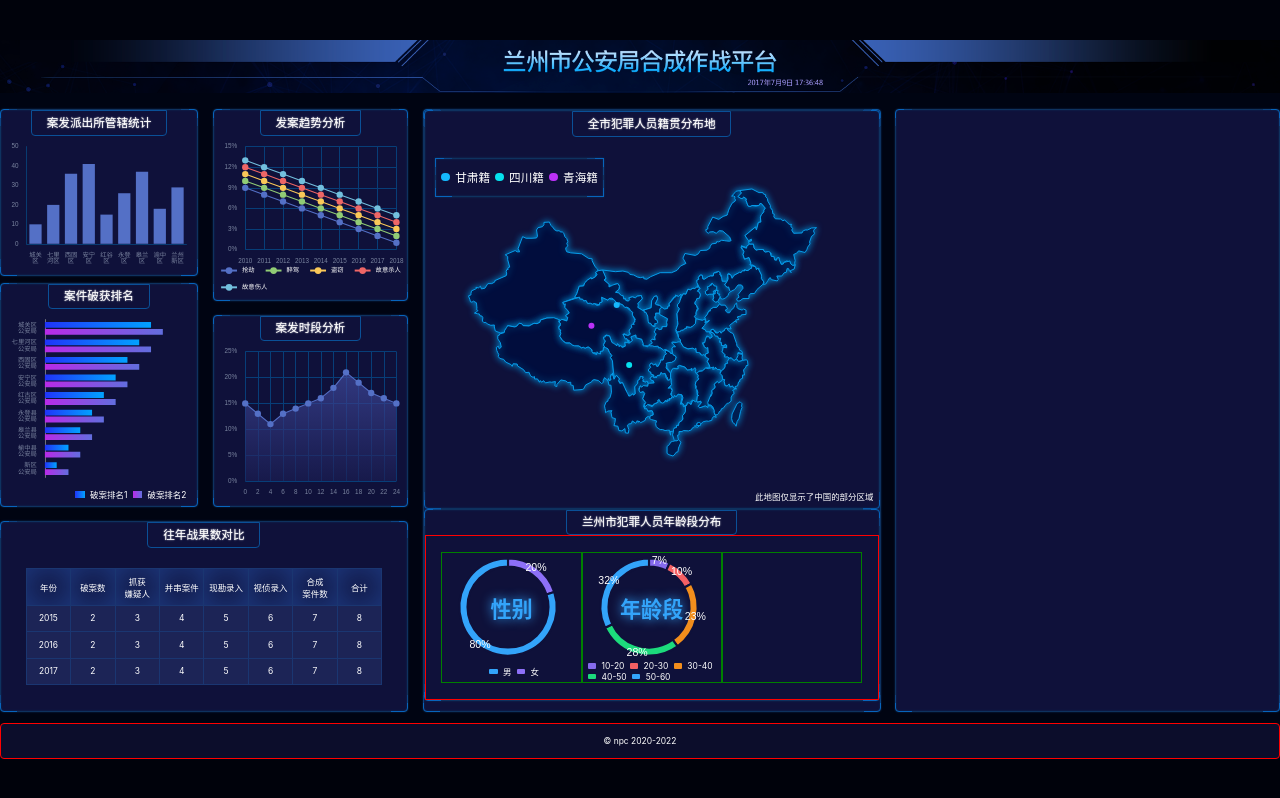
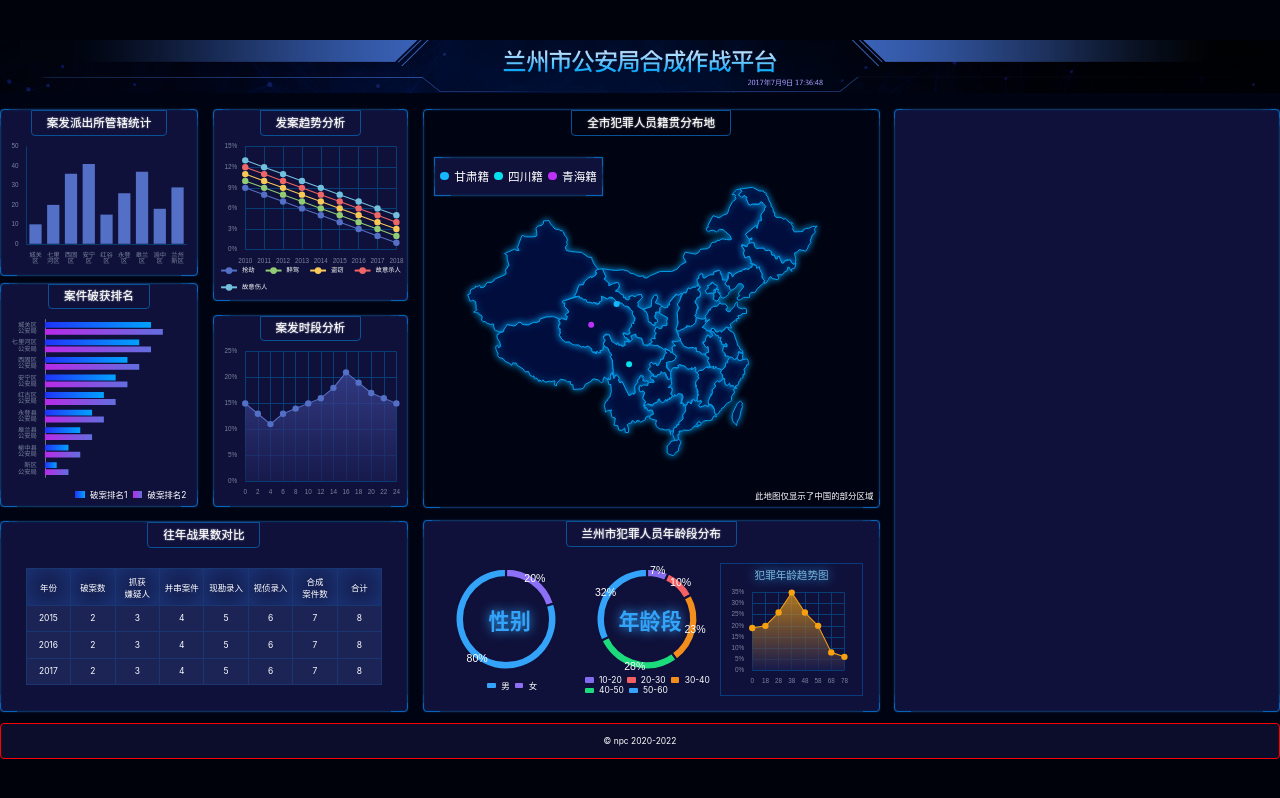
Before and after one commit to chen-qionghua/bigScreen, a React (Vite) app: page /#/ in a window 1280 px wide. Built offline with nearby package versions, Linux system fonts and the light colour scheme.

Commit message:
chart9完成并修改样式bug

```diff
--- a/src/components/chart-4.tsx
+++ b/src/components/chart-4.tsx
@@ -27,7 +27,6 @@
         }
       },
       series: [{
-        name: '故意伤人',
         type: 'line',
         data: [
           0.15, 0.13, 0.11,
--- a/src/components/chart-8.tsx
+++ b/src/components/chart-8.tsx
@@ -2,7 +2,7 @@
 import * as echarts from 'echarts';
 import {createEchartOptions} from '../shared/create-echart-options';
 const  px = (n) => n/ 2420 * (window as any).pageWidth
-
+let angle = 0;
 export const Chart8 = () => {
   const divRef = useRef(null);
   const colors = ['#856BED', '#F46064', '#F38E1C', '#1CDB7C', '#33A4FA'];
@@ -14,6 +14,7 @@
       yAxis: {show: false},
       legend: {show: false},
       series: [
+
         {
           name: '访问来源',
           type: 'pie',
@@ -37,7 +38,8 @@
             {value: 0.28, name: '40-50'},
             {value: 0.32, name: '50-60'},
           ]
-        }
+        },
+
       ]
     }))},[])
 
--- a/src/components/chart-9.tsx
+++ b/src/components/chart-9.tsx
@@ -3,17 +3,55 @@
 import {baseChartOptions} from '../shared/base-chart-options';
 import {createEchartOptions} from '../shared/create-echart-options';
 const  px = (n) => n/ 2420 * (window as any).pageWidth
-
 export const Chart9 = () => {
   const divRef = useRef(null)
   useEffect(() => {
     let myChart = echarts.init(divRef.current);
-    myChart.setOption(createEchartOptions( {}))},[])
+    myChart.setOption(createEchartOptions( {
+      color: '#F7A110',
+      xAxis: {
+        type: 'category',
+        boundaryGap: false,
+        data: [0, 18, 28, 38, 48, 58, 68, 78],
+        splitLine: {show: true, lineStyle: {color: '#073E78'}},
+        axisTick: {show: false},
+        axisLine: {show: false},
+      },
+      yAxis: {
+        type: 'value',
+        splitLine: {lineStyle: {color: '#073E78'}},
+        axisLabel: {
+          formatter(val) {
+            return val * 100 + '%';
+          }
+        }
+      },
+      series: [{
+        type: 'line',
+        data: [
+          0.19, 0.20, 0.26,
+          0.35, 0.26, 0.20,
+          0.08, 0.06
+        ],
+        symbol: 'circle',
+        symbolSize: px(12),
+        lineStyle: {width: px(2)},
+        areaStyle: {
+          color: new echarts.graphic.LinearGradient(0, 0, 0, 1, [{
+            offset: 0,
+            color: '#F7A110'
+          }, {
+            offset: 1,
+            color: '#1B1D52'
+          }]),
+        }
+      }]
+    }))},[])
 
   return (
     <div className="年龄段-图3">
+    <h3>犯罪年龄趋势图</h3>
       <div ref={divRef} className="chart"></div>
-
     </div>
   )
 }
--- a/src/pages/home.scss
+++ b/src/pages/home.scss
@@ -76,6 +76,10 @@
     }
     >.section4 {
       grid-area: box4;
+      display: flex;
+      flex-direction: column;
+      justify-content: space-between;
+
     }
     >.section5 {
       grid-area: box5;
@@ -107,15 +111,13 @@
       height: px(363);
       > .charts {
         width: 100%;flex: 1;
-        border: 1px solid red;
         display: flex; padding: px(30);
       }
       &-图1, &-图2, &-图3 {
         flex: 1;
-        border: 1px solid green;
         display: flex; flex-direction: column;
       }
-      &-图1, &-图2 {
+      &-图1, &-图2, &-图3 {
         .legend {
           height: px(40);
           display: flex;
@@ -141,7 +143,7 @@
           > .main {flex: 1;
             }
           > .text {position: absolute; top: 50%; left: 50%; transform: translate(-50%, -50%);
-            color: #33a4fa; font-size: px(40); text-shadow: 0 0 px(20) #33a4fa;font-weight: bold;}
+            color: #33a4fa; font-size: px(40); text-shadow: 0 0 px(20) #33a4fa;font-weight: bold;cursor: default }
         }
       }
       &-图2 {
@@ -149,6 +151,11 @@
         .legend {
           justify-content: flex-start;
         }
+      }
+      &-图3 {
+        border: 1px solid #08397d;
+        flex-shrink: 0;
+        h3 {font-size: px(20); color: #7ab6db; margin-top: px(6);text-shadow: 0 0 px(20) #33a4fa;}
       }
 
 
@@ -214,7 +221,7 @@
         > .first, > .second {
           display: inline-block;
           width: px(18); height: px(12);
-          background: red; margin: 0 px(10);
+           margin: 0 px(10);
         }
         .first {
           background: linear-gradient(90deg, #2034f9 0%, #01a2ff 100%);
--- a/src/pages/home.tsx
+++ b/src/pages/home.tsx
@@ -29,7 +29,7 @@
         <section className="bordered section3">
           <Chart5/>
         </section>
-        <section className="bordered section4">
+        <section className=" section4">
           <Chart6/>
           <div className="bordered 年龄段">
           <h2>兰州市犯罪人员年龄段分布</h2>
```
